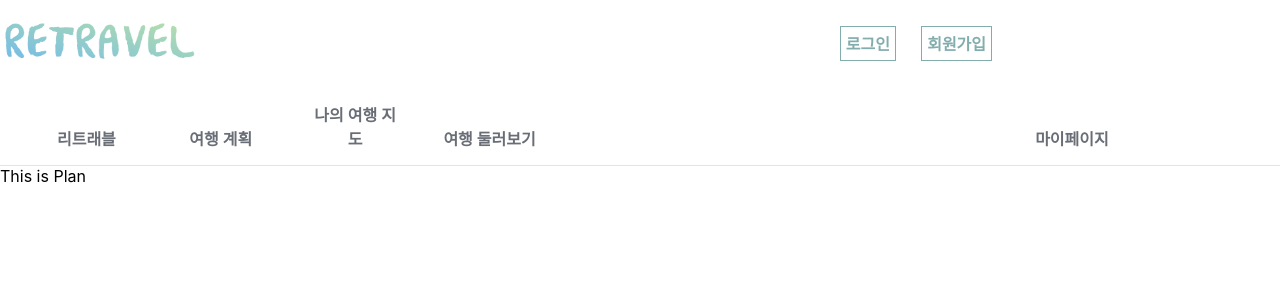
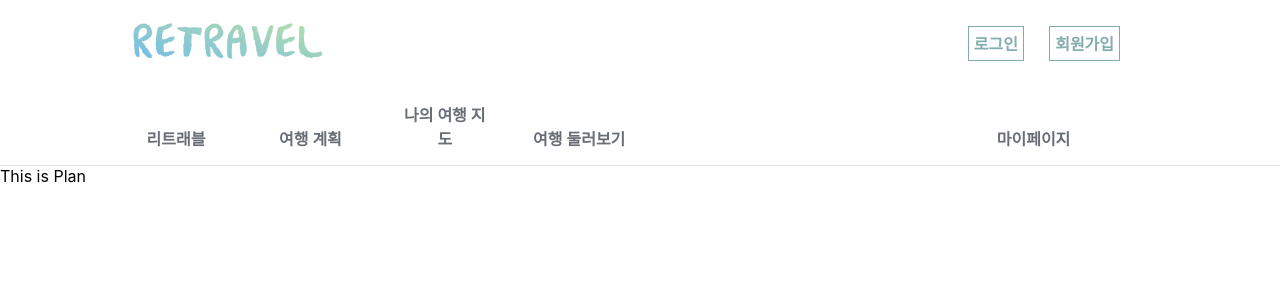
Before and after one commit to hyojaeKwon/cs496_week3, a React (Create React App) app: page /plan in a window 1280 px wide. Shown: the top 300 px of the page. Built offline with nearby package versions, Linux system fonts and the light colour scheme.

Commit message:
Correct position
Signed-off-by: yunz0926 <chldbswl9@gmail.com>

```diff
--- a/src/component/common/header.js
+++ b/src/component/common/header.js
@@ -6,7 +6,7 @@ import styled from 'styled-components';
 const Logo = styled(Link)`
     display: inline-block;
     margin-top: 1%;
-    margin-left: 0%;
+    margin-left: 10%;
     margin-right: 50%;
 `
 
--- a/src/component/common/navigation.js
+++ b/src/component/common/navigation.js
@@ -5,7 +5,7 @@ import styled from 'styled-components';
 const NavBar = styled.div`
     display: inline-block;
     vertical-align: top;
-    width: 80rem;
+    width: 100%;
     margin-top: 2%;
     padding-bottom: 0.5%;
     border-bottom: 1px solid #e3e3e3;
@@ -30,11 +30,12 @@ const Nav = styled(Link)`
 const Navigation = () => {
     return(
         <NavBar>
+            <div style={{ width: '7%', display:'inline-block'}}></div>
             <Nav to='/intro'>리트래블</Nav>
             <Nav to='/plan'>여행 계획</Nav>
             <Nav to='/mymap'>나의 여행 지도</Nav>
             <Nav>여행 둘러보기</Nav>
-            <div style={{ width: '35%', display: 'inline-block'}}></div>
+            <div style={{ width: '25%', display: 'inline-block'}}></div>
             <Nav to='/mypage'>마이페이지</Nav>
         </NavBar>
     )
```
